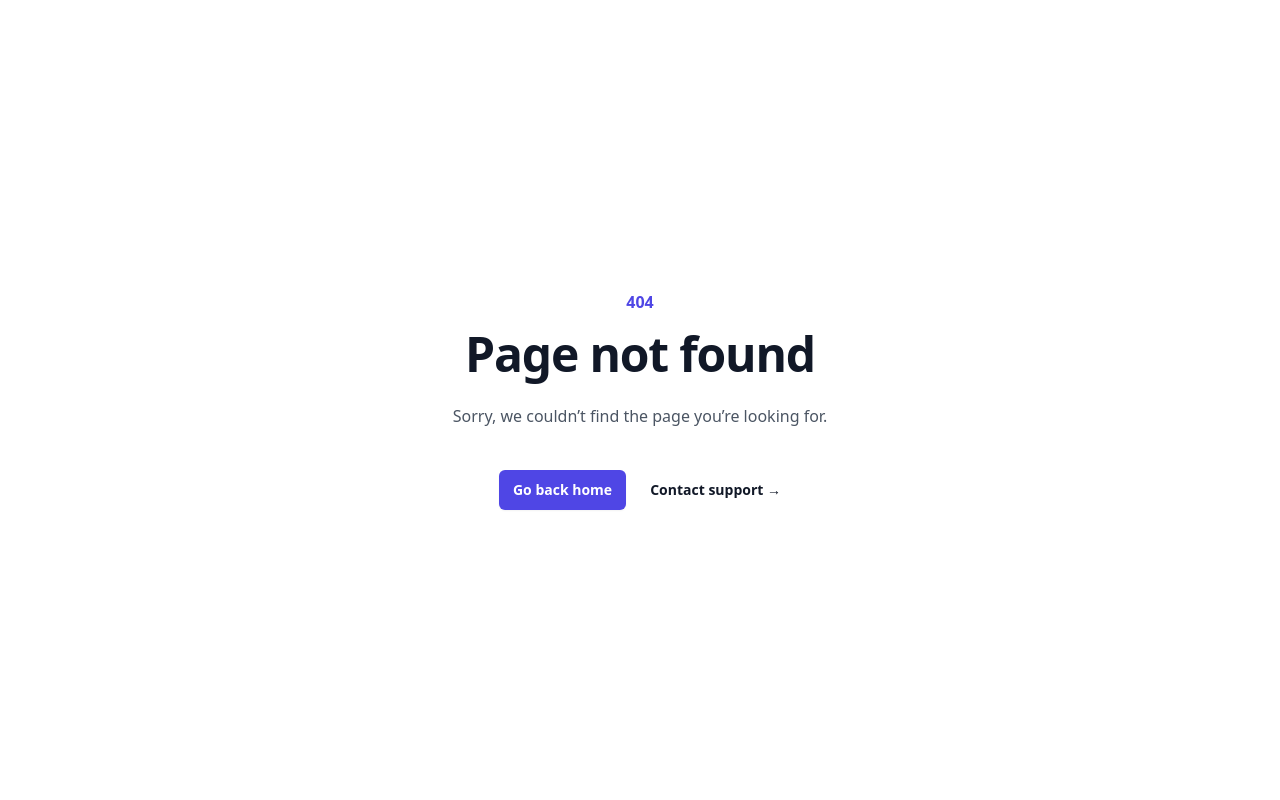
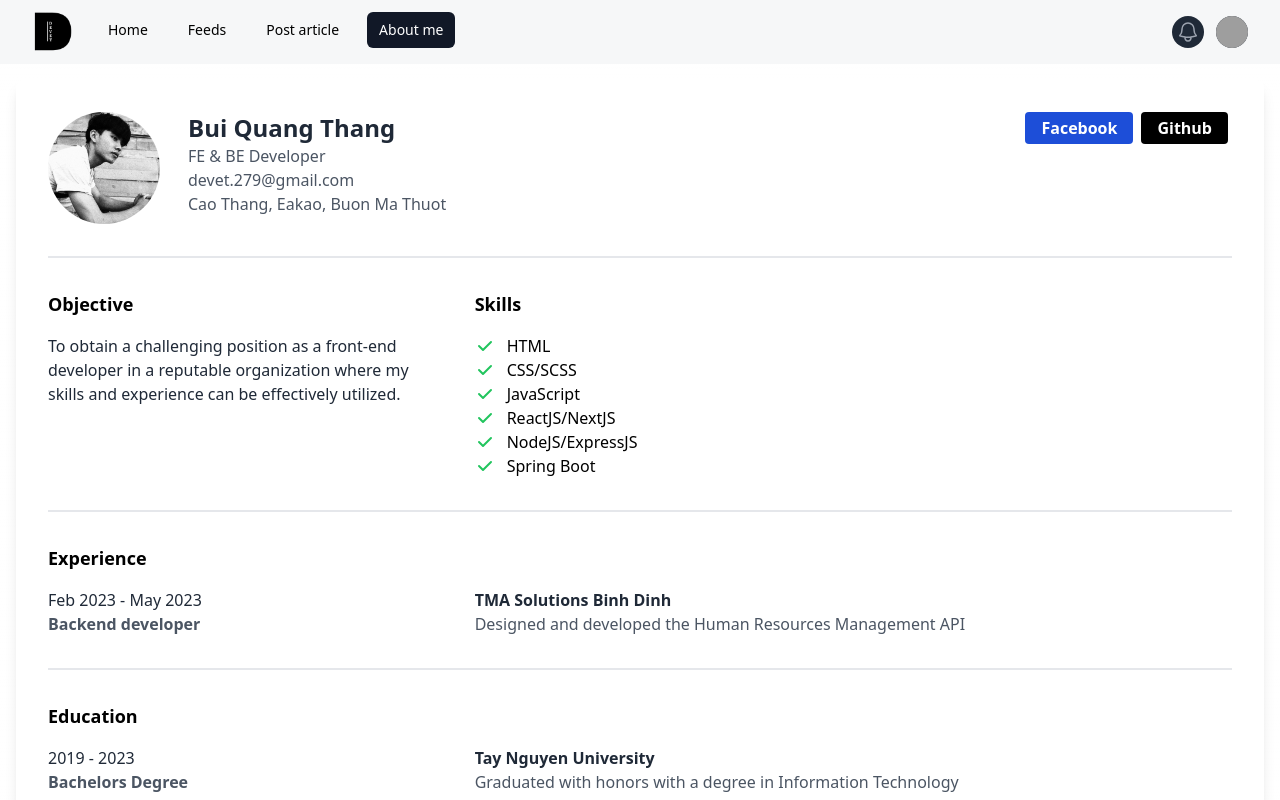
Before and after one commit to devet-git/devet-blog-web__nextjs, a Next.js app: page /introduce/me in a window 1280 px wide. Before the commit this address had no page. Shown: the top 800 px of the page. Built offline with nearby package versions, Linux system fonts and the light colour scheme; grey boxes are pictures that could not be loaded; what tw-elements would draw is missing.

Commit message:
create About me page

```diff
--- a/src/components/banner.tsx
+++ b/src/components/banner.tsx
@@ -3,7 +3,7 @@ import { XMarkIcon } from '@heroicons/react/20/solid'
 import { useState } from 'react'
 
 export default function Banner() {
-	const [isClose, setIsClose] = useState(false);
+	const [isClose, setIsClose] = useState(true);
 
 	const handleClose = () => setIsClose(true);
 	return (
--- a/src/components/footer.tsx
+++ b/src/components/footer.tsx
@@ -1,4 +1,5 @@
 /* eslint-disable @next/next/no-img-element */
+import pagePaths from "@/constants/page-path";
 import Image from "next/image";
 import Link from "next/link";
 
@@ -13,7 +14,7 @@ export default function Footer() {
 					</Link>
 					<ul className="flex flex-wrap items-center mb-6 text-sm font-medium text-gray-500 sm:mb-0 dark:text-gray-400">
 						<li>
-							<a href="#" className="mr-4 hover:underline md:mr-6 ">About</a>
+							<Link href={pagePaths.intro.me} className="mr-4 hover:underline md:mr-6 ">About me</Link>
 						</li>
 						<li>
 							<a href="#" className="mr-4 hover:underline md:mr-6">Privacy Policy</a>
@@ -27,7 +28,7 @@ export default function Footer() {
 					</ul>
 				</div>
 				<hr className="my-6 border-gray-200 sm:mx-auto dark:border-gray-700 lg:my-8" />
-				<span className="block text-sm text-gray-500 sm:text-center dark:text-gray-400">© 2023 <span className="hover:underline">Devet Blog™</span>. All Rights Reserved.</span>
+				<span className="block text-sm text-gray-500 sm:text-center dark:text-gray-400">© 2023 <span className="hover:underline">Devet™</span>. All Rights Reserved.</span>
 			</div>
 		</footer>
 
--- a/src/components/nav-bar.tsx
+++ b/src/components/nav-bar.tsx
@@ -29,6 +29,7 @@ export default function NavBar() {
 		{ name: 'Home', href: pagePaths.home, current: currentPath === pagePaths.home },
 		{ name: 'Feeds', href: pagePaths.article, current: [pagePaths.article, pagePaths.articleContent(articleId)].includes(currentPath) },
 		{ name: 'Post article', href: pagePaths.createArticle, current: currentPath === pagePaths.createArticle },
+		{ name: 'About me', href: pagePaths.intro.me, current: currentPath === pagePaths.intro.me },
 	]
 	return (
 		<Disclosure as="nav" className="bg-gray-100 sticky top-0 z-30 backdrop-blur-sm bg-opacity-75">
--- a/src/constants/page-path.ts
+++ b/src/constants/page-path.ts
@@ -3,6 +3,9 @@ const pagePaths = {
 	auth: {
 		login: "/auth/login",
 		register: "/auth/register",
+	},
+	intro: {
+		me: '/introduce/me'
 	},
 	home: '/',
 	createArticle: '/articles/create',
--- /dev/null
+++ b/src/pages/introduce/me.tsx
@@ -0,0 +1,117 @@
+import { ReactElement } from 'react'
+import MainLayout from "@/layouts/main-layout";
+import Image from 'next/image';
+
+
+const skillList: string[] = [
+	"HTML",
+	"CSS/SCSS",
+	"JavaScript",
+	"ReactJS/NextJS",
+	"NodeJS/ExpressJS",
+	"Spring Boot"
+]
+const Page = () => {
+	return (
+		<>
+			<div className="container mx-auto p-4">
+				<div className="bg-white p-8 rounded-lg shadow-lg">
+					<div className="flex gap-x-3">
+						<div className="flex-shrink-0 mr-4">
+							<Image
+								src="/me.jpg"
+								alt="Avatar"
+								className="w-28 h-28 rounded-full"
+								width={200}
+								height={200}
+							/>
+						</div>
+						<div className='flex-shrink-0'>
+							<h2 className="text-2xl font-bold text-gray-800">Bui Quang Thang</h2>
+							<p className="text-gray-600">FE & BE Developer</p>
+							<p className="text-gray-600">devet.279@gmail.com</p>
+							<p className="text-gray-600">Cao Thang, Eakao, Buon Ma Thuot</p>
+						</div>
+						<div className='flex items-start justify-end w-full [&_a]:mx-1 [&_a]:block'>
+							<a
+								href='https://www.facebook.com/thangq.279/'
+								className="flex-grow-0 bg-blue-700 hover:bg-blue-500 text-white font-bold py-1 px-4 rounded"
+								target='_blank'
+							>
+								Facebook
+							</a>
+							<a
+								href='https://github.com/devet-git'
+								className="bg-black hover:bg-gray-700 text-white font-bold py-1 px-4 rounded"
+								target='_blank'
+							>
+								Github
+							</a>
+							{/* <button
+								className="middle none center rounded-lg bg-pink-500 p-3 font-sans text-xs font-bold uppercase text-white shadow-md shadow-pink-500/20 transition-all hover:shadow-lg hover:shadow-pink-500/40 focus:opacity-[0.85] focus:shadow-none active:opacity-[0.85] active:shadow-none disabled:pointer-events-none disabled:opacity-50 disabled:shadow-none"
+								data-ripple-light="true"
+							>
+								<i className="material-icons">dashboard</i>
+							</button> */}
+						</div>
+					</div>
+
+					<hr className="my-8 border-t-2 border-gray-200" />
+					<div className="flex flex-col md:flex-row">
+						<div className="md:w-1/3">
+							<h3 className="text-lg font-bold mb-4">Objective</h3>
+							<p className="text-gray-800">
+								To obtain a challenging position as a front-end developer in a reputable organization where my skills and experience can be effectively utilized.
+							</p>
+						</div>
+						<div className="md:w-2/3 md:pl-8">
+							<h3 className="text-lg font-bold mb-4">Skills</h3>
+							<ul className="">
+								{skillList.map((skillName, index) => (
+									<li className='flex items-center space-x-3' key={index}>
+										<svg className="flex-shrink-0 w-5 h-5 text-green-500 dark:text-green-400" fill="currentColor" viewBox="0 0 20 20" xmlns="http://www.w3.org/2000/svg"><path fill-rule="evenodd" d="M16.707 5.293a1 1 0 010 1.414l-8 8a1 1 0 01-1.414 0l-4-4a1 1 0 011.414-1.414L8 12.586l7.293-7.293a1 1 0 011.414 0z" clip-rule="evenodd"></path></svg>
+										<span>{skillName}</span>
+									</li>
+								))}
+							</ul>
+						</div>
+					</div>
+
+					<hr className="my-8 border-t-2 border-gray-200" />
+					<h3 className="text-lg font-bold mb-4">Experience</h3>
+					<div>
+						<div className="flex mb-4">
+							<div className="w-1/3">
+								<p className="text-gray-800">Feb 2023 - May 2023</p>
+								<p className="text-gray-600 font-bold">Backend developer</p>
+							</div>
+							<div className="w-2/3 md:pl-8">
+								<p className="text-gray-800 font-bold">TMA Solutions Binh Dinh</p>
+								<p className="text-gray-600">Designed and developed the Human Resources Management API</p>
+							</div>
+						</div>
+
+					</div>
+
+					<hr className="my-8 border-t-2 border-gray-200" />
+					<h3 className="text-lg font-bold mb-4">Education</h3>
+					<div>
+						<div className="flex mb-4">
+							<div className="w-1/3">
+								<p className="text-gray-800">2019 - 2023</p>
+								<p className="text-gray-600 font-bold">Bachelors Degree</p>
+							</div>
+							<div className="w-2/3 md:pl-8">
+								<p className="text-gray-800 font-bold">Tay Nguyen University</p>
+								<p className="text-gray-600">Graduated with honors with a degree in Information Technology</p>
+							</div>
+						</div>
+					</div>
+				</div>
+			</div>
+		</>
+	)
+}
+
+Page.getLayout = (page: ReactElement) => (<MainLayout>{page}</MainLayout>)
+export default Page;
```
Also changed, not shown: public/me.jpg (added).
